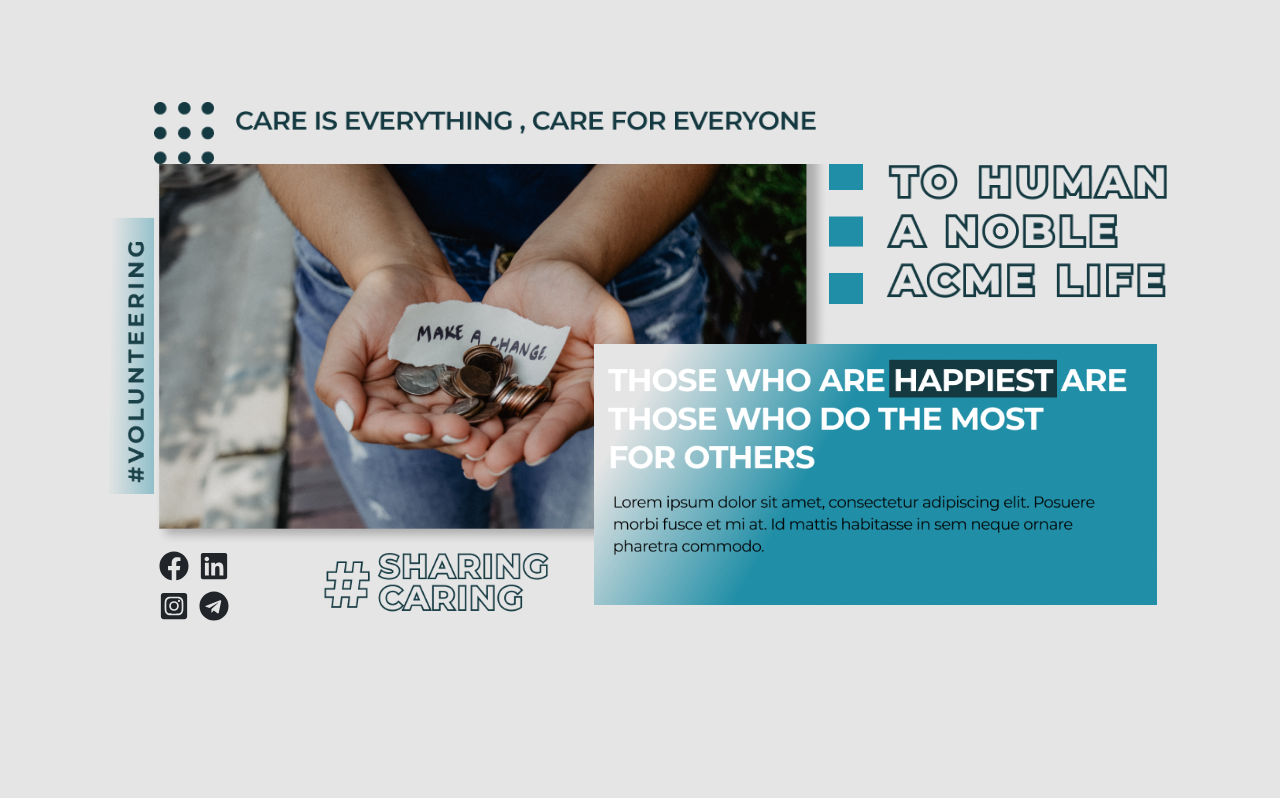
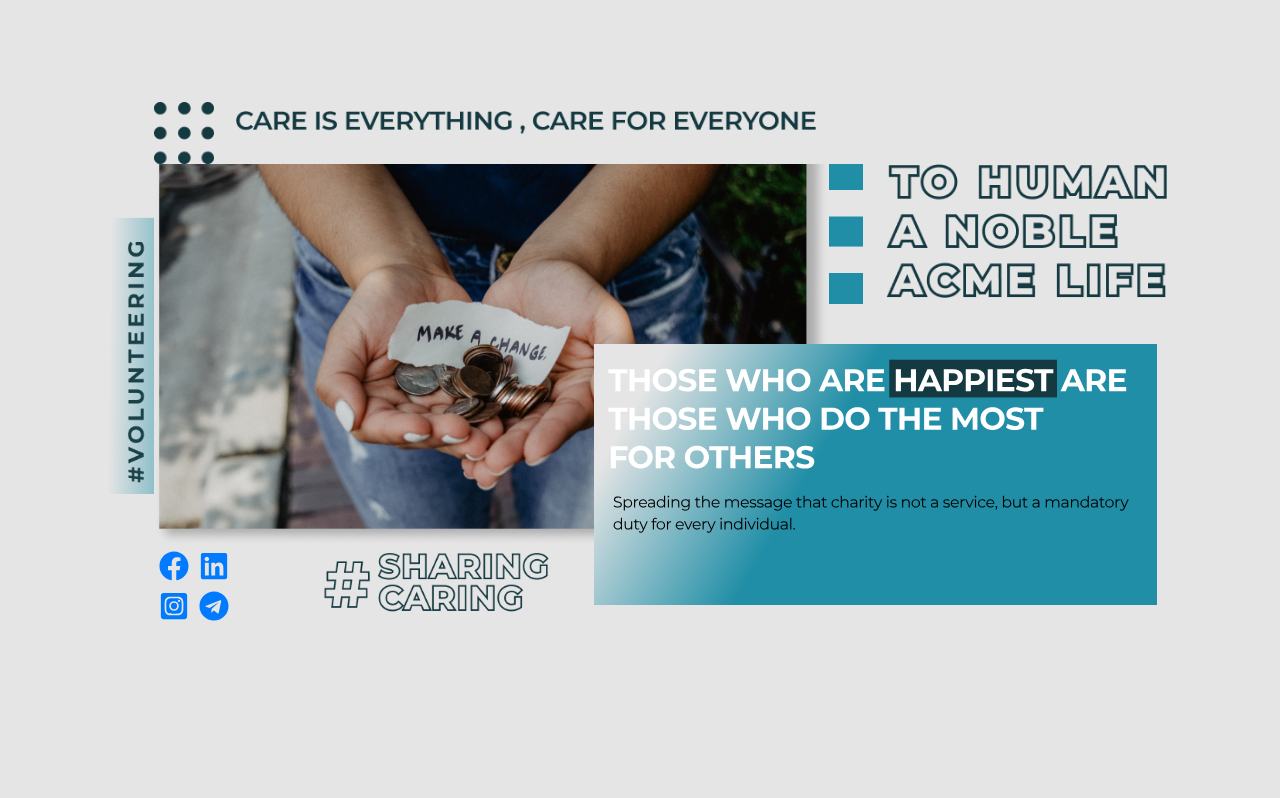
Before and after one commit to sreeramvin/mec-thanal, a React (Create React App) app: page /home in a window 1280 px wide. Shown: the top 798 px of the page. Built offline with nearby package versions, Linux system fonts and the light colour scheme.

Commit message:
header fixes

```diff
--- a/src/Components/Home/About/About.css
+++ b/src/Components/Home/About/About.css
@@ -15,7 +15,6 @@
     text-align: center;
     font-size: 48px;
     font-weight: 600;
-    padding-top: 60px;
     padding-bottom: 40px;
     margin: auto;
 }
--- a/src/Components/Home/Header2/header2.css
+++ b/src/Components/Home/Header2/header2.css
@@ -10,6 +10,14 @@
 
 .first{
     z-index: 100;
+}
+
+.header-social a{
+  text-decoration: none;
+}
+
+.social-links-2{
+  text-decoration: none;
 }
 
 .scroll-down {
--- a/src/Components/Home/Header2/header2.js
+++ b/src/Components/Home/Header2/header2.js
@@ -5,7 +5,7 @@
 import g39 from './../../../Assets/g39.png'
 import ff from './../../../Assets/fullform.png'
 import g40 from './../../../Assets/g40.png'
-import g41 from './../../../Assets/g41.png'
+import g41 from './../../../Assets/g41.svg'
 
 
 import {FaFacebook, FaLinkedin, FaInstagramSquare, FaTelegram} from 'react-icons/fa'
@@ -31,14 +31,14 @@
                 <img src = {ff} alt="pic" style = {{height: 'auto', width: '25%',marginTop: '-22%', marginLeft: '2%',  zIndex: 2}} />
             </div>
             <div style = {{ zIndex: 2}}>
-                <div style = {{float: 'left'}}>
+                <div style = {{float: 'left'}} className="header-social">
                     <div>
-                        <FaFacebook style = {{fontSize: '30px', margin: '5px'}}/>
-                        <FaLinkedin style = {{fontSize: '30px', margin: '5px'}}/>
+                    <a className="social-links-2" href="https://www.facebook.com/mecthanal/" target="_blank" rel="noreferrer"><FaFacebook style = {{fontSize: '30px', margin: '5px'}}/></a>
+                    <a className="social-links-1" href="https://www.linkedin.com/company/thanalmec" target="_blank" rel="noreferrer"><FaLinkedin style = {{fontSize: '30px', margin: '5px'}}/></a>
                     </div>
                     <div>
-                        <FaInstagramSquare style = {{fontSize: '30px', margin: '5px'}}/>
-                        <FaTelegram style = {{fontSize: '30px', margin: '5px'}}/>
+                    <a className="social-links-1" href="https://instagram.com/thanalmec?utm_medium=copy_link" target="_blank" rel="noreferrer"><FaInstagramSquare style = {{fontSize: '30px', margin: '5px'}}/></a>
+                    <a className="social-links-1" href="https://t.me/joinchat/75Y5RG0EGvs0MTg1" target="_blank" rel="noreferrer"><FaTelegram style = {{fontSize: '30px', margin: '5px'}}/></a>
                     </div>
                 </div>
                 <img src = {g40} alt="pic" style = {{height: 'auto', width: '20%', marginLeft: '8%',  zIndex: 3, float: 'left'}} />
```
Also changed, not shown: src/Assets/g41.png (deleted), src/Assets/g41.svg (added).
